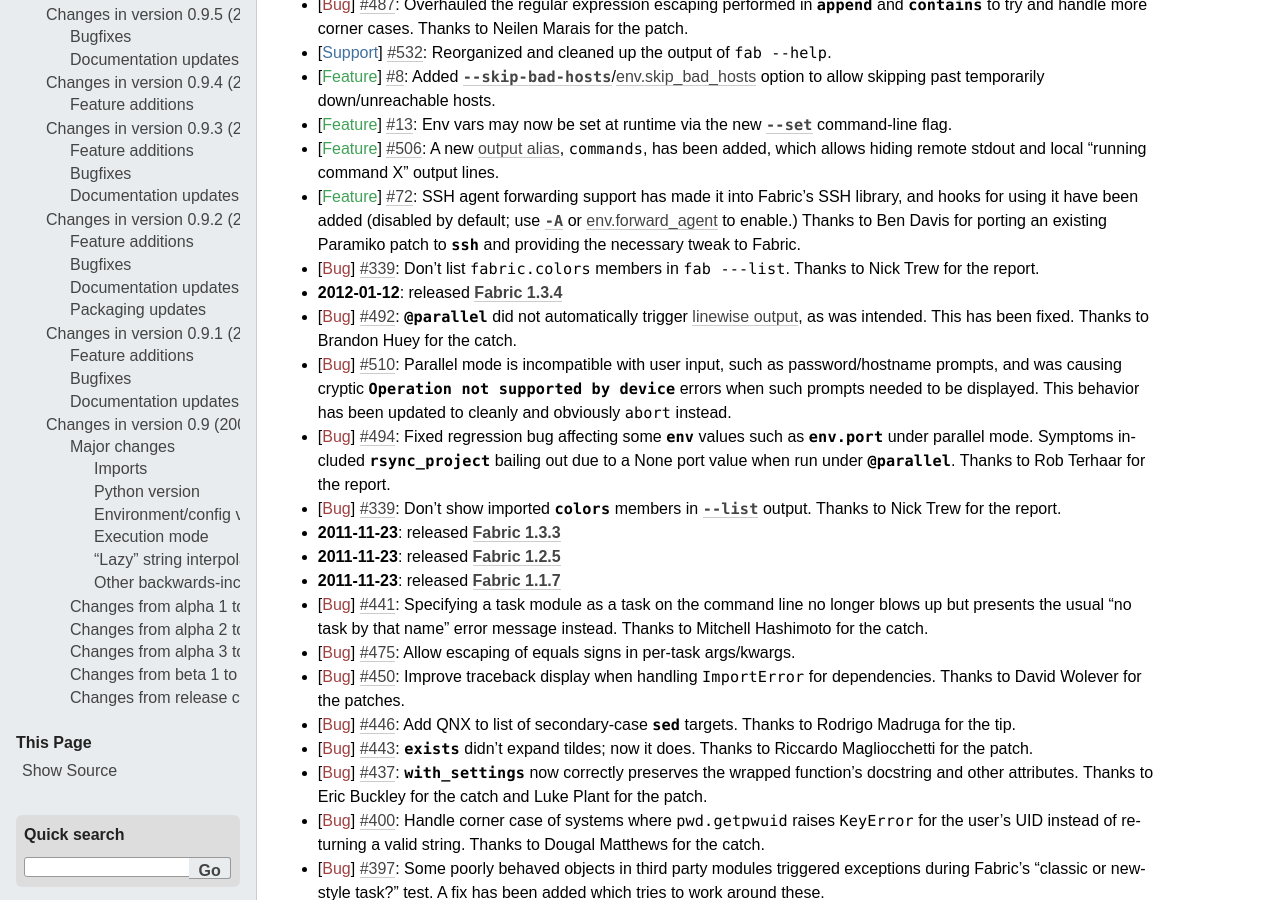
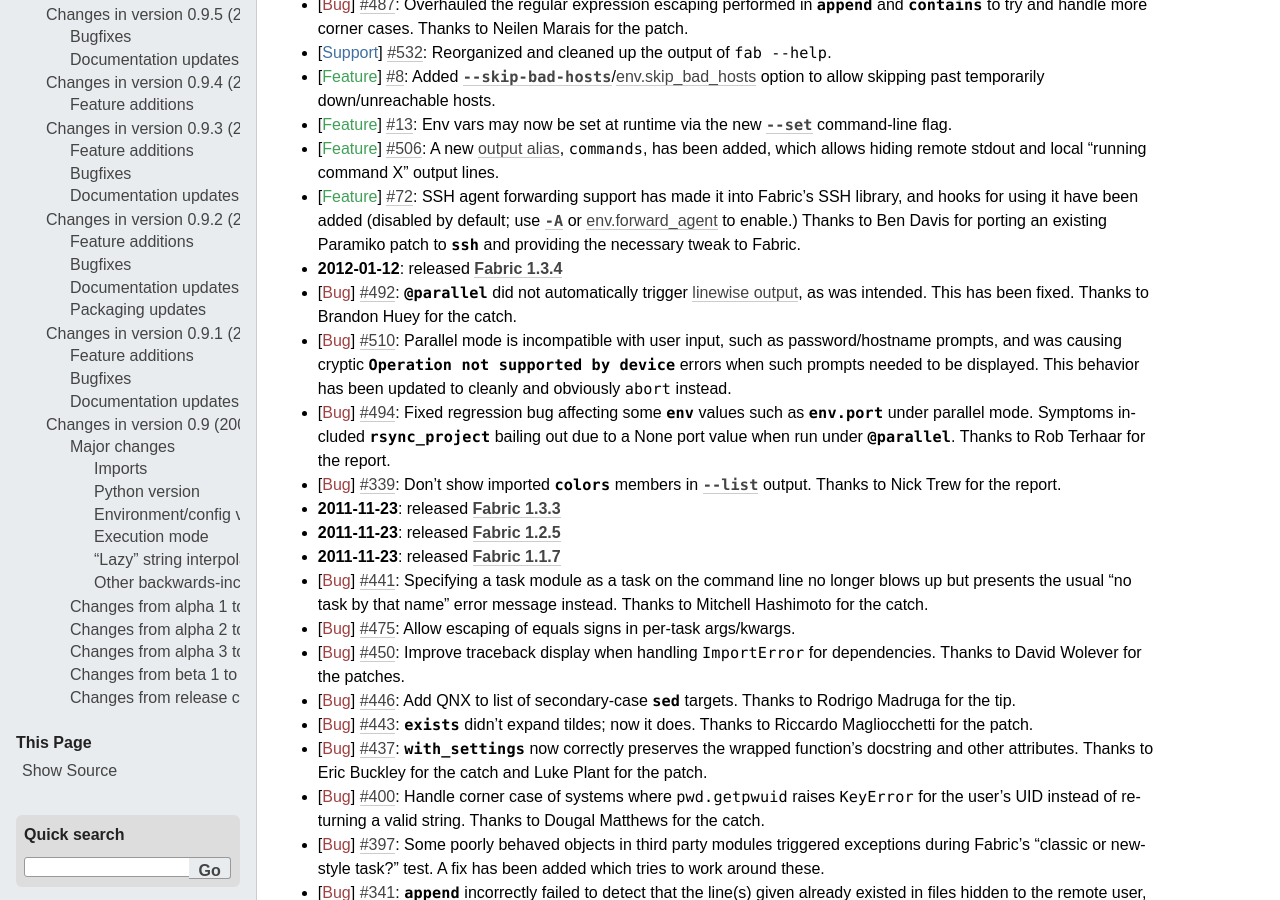
Before and after one commit to fabric/fabric, a Sphinx documentation site: the page built from docs/changelog.rst, in a window 1280 px wide and 900 px high, scrolled down 744 px. Built offline with Sphinx 7.4.7, drawn with Linux system fonts in a browser that asks for light colours; pages that are not in the unit, such as notebooks, are missing from menus; the version number could not be read and is left out.

Commit message:
Remove accidental dupe entry in changelog

```diff
--- a/docs/changelog.rst
+++ b/docs/changelog.rst
@@ -59,8 +59,6 @@
   :option:`-A` or :ref:`env.forward_agent <forward-agent>` to enable.) Thanks
   to Ben Davis for porting an existing Paramiko patch to `ssh` and providing
   the necessary tweak to Fabric.
-* :bug:`339` Don't list ``fabric.colors`` members in ``fab ---list``. Thanks to
-  Nick Trew for the report.
 * :release:`1.3.4 <2012-01-12>`
 * :bug:`492` `@parallel <fabric.decorators.parallel>` did not automatically
   trigger :ref:`linewise output <linewise-output>`, as was intended. This has
```
